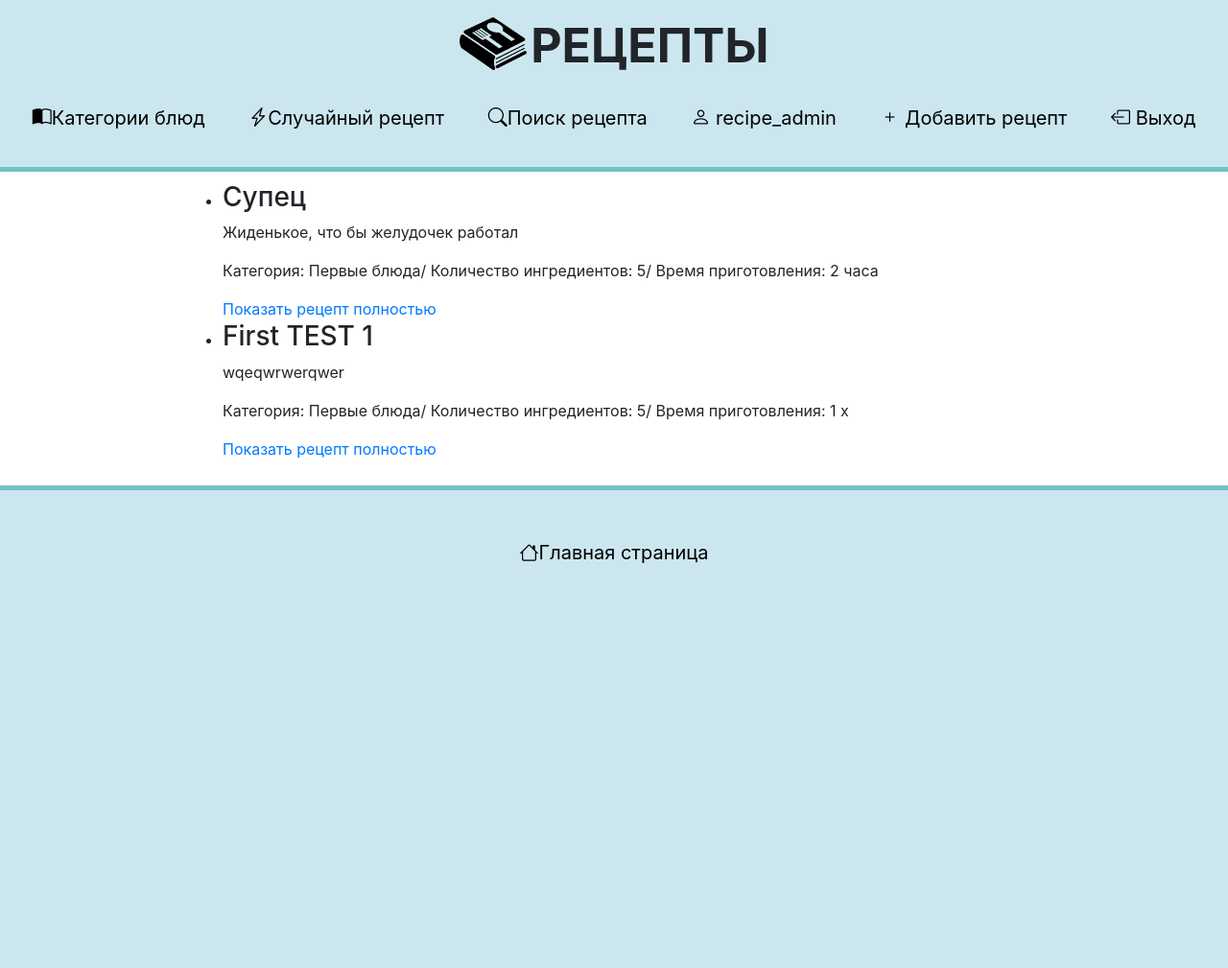
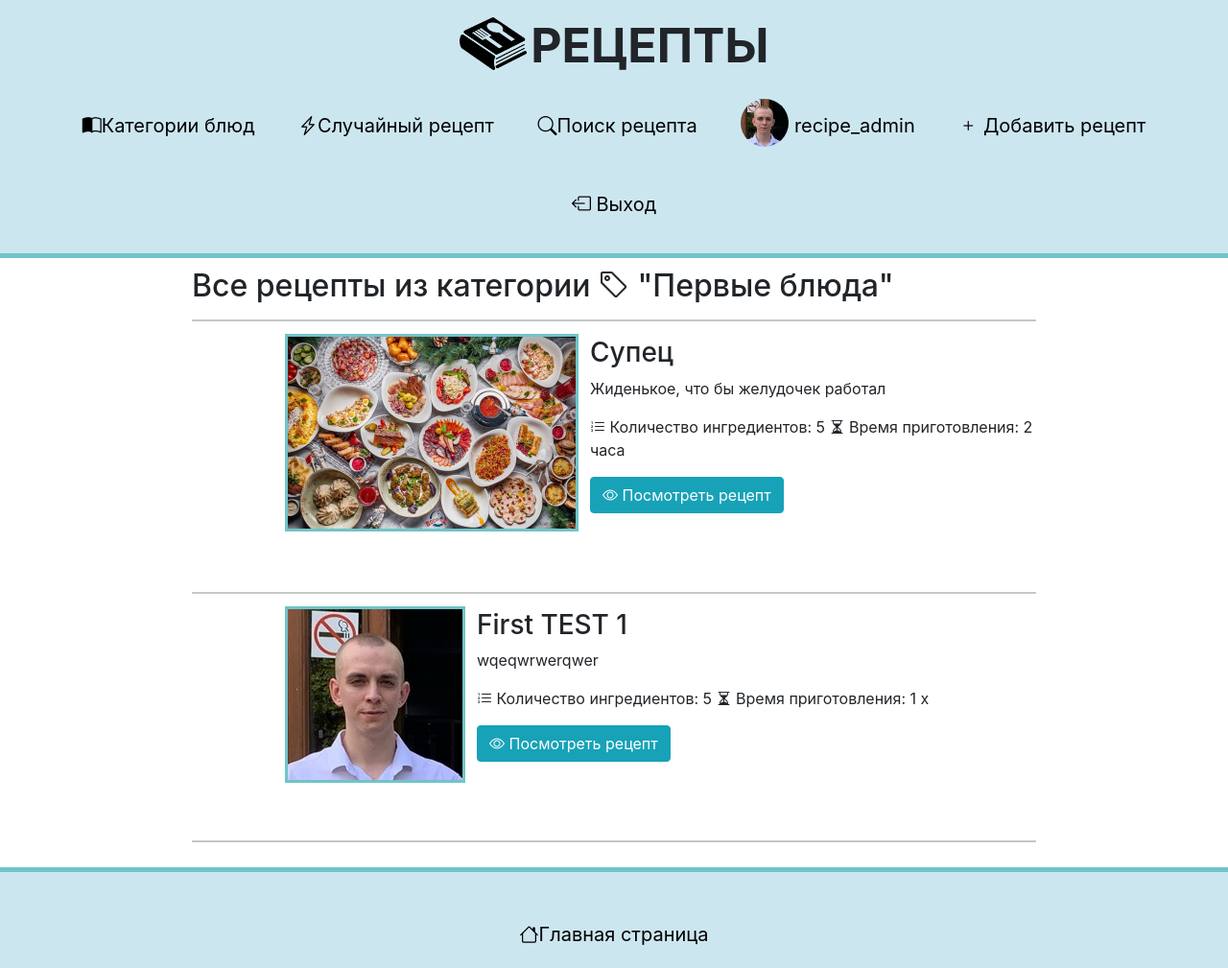
Before and after one commit to GarborSergey/Recipe, a Django app: page /dish_category/1 in a window 1280 px wide. Shown: the whole page at 96% size. Before the commit the page ends 587 px from the top, so only its background shows below. Run offline with Django 4.2, Linux system fonts and the light colour scheme; a user stored in the database is signed in; data comes from the database, SQL or seed files in the repository; both versions use the stored data as it was after the commit; some libraries are stand-ins or nearby versions.

Commit message:
Немного дизайна

```diff
--- a/recipes/forms.py
+++ b/recipes/forms.py
@@ -17,3 +17,4 @@ class CommentForm(forms.ModelForm):
     class Meta:
         model = Comment
         fields = ['text']
+        labels = {'text': 'Прокомментируйте этот рецепт!'}
--- a/recipes/static/recipes/css/main.css
+++ b/recipes/static/recipes/css/main.css
@@ -128,3 +128,36 @@ main .contact {
 main .comment_txt {
     padding-top:100px;
 }
+
+main .new_dish {
+    padding-left:300px;
+    padding-right:300px;
+}
+
+
+header .avatar img {
+    border-radius: 50%;
+    overflow: hidden;
+    width: 50px;
+    height: 50px;
+    object-fit: cover;
+    top: -5px;
+}
+
+main .intro {
+    padding-left: 100px;
+    padding-bottom: 50px;
+}
+
+
+
+.left {
+   float: left;
+
+   max-height: 200px;
+   max-weight: 200px;
+   overflow: hidden;
+   box-shadow: 0px 0px 0px 3px #70c4c7;
+   margin-right: 15px;
+
+}
--- a/recipes/templates/recipes/base.html
+++ b/recipes/templates/recipes/base.html
@@ -22,10 +22,25 @@
 
         <p>
             <a href="{% url 'recipes:dish_categories' %}"><i class="bi bi-book-half"></i>Категории блюд</a>
+
+
             <a href="{% url 'recipes:random_dish' %}"><i class="bi bi-lightning-charge"></i>Случайный рецепт</a>
             <a href="{% url 'recipes:search' %}"><i class="bi bi-search"></i>Поиск рецепта</a>
             {% if user.is_authenticated %}
-                <a href="{% url 'users:change_profile' user.id %}"><i class="bi bi-person"></i> {{ user.username }}</a>
+
+                <a href="{% url 'users:change_profile' user.id %}">
+
+                        <span class="avatar">
+                            {% if user.image %}
+                                <img src="{{ MEDIA_URL }}{{ user.image.url }}">
+                            {% else %}
+                                <img src="{% static 'recipes/img/default_user.png' %}">
+                            {% endif %}
+                        </span>
+
+
+                    {{ user.username }}
+                </a>
                 <a href="{% url 'recipes:new_dish' %}"><i class="bi bi-plus"></i> Добавить рецепт</a>
                 <a href="{% url 'logout' %}"><i class="bi bi-box-arrow-left"></i> Выход</a>
 
--- a/recipes/templates/recipes/dish.html
+++ b/recipes/templates/recipes/dish.html
@@ -1,6 +1,7 @@
 {% extends 'recipes/base.html' %}
 {% block title %}{{ dish.name }}{% endblock title %}
 {% block content %}
+{% load crispy_forms_tags %}
 
     <h2>{{ dish.name }}</h2>
     <p>{{ dish.introduction }}</p>
@@ -13,9 +14,10 @@
     <hr>
     <p>{{ dish.recipe }}</p>
     {% if user.is_authenticated %}
+
     <form action="{% url 'recipes:dish' dish.id %}" method="post" class="form">
         {% csrf_token %}
-        {{ form_comment.as_p }}
+        {{ form_comment|crispy }}
          <button name="add" class="btn btn-info"><i class="bi bi-send-plus"></i> Комментировать</button>
     </form>
     {% endif %}
--- a/recipes/templates/recipes/dishes.html
+++ b/recipes/templates/recipes/dishes.html
@@ -1,16 +1,28 @@
 {% extends 'recipes/base.html' %}
 {% block title %}{{ category }}{% endblock title %}
 {% block content %}
-    <ul>
+<h2>Все рецепты из категории  <i class="bi bi-tag"></i> "{{ category }}"</h2>
+<hr>
+
         {% for dish in dishes %}
-        <li>
-            <h3>{{ dish }}</h3>
-            <p>{{ dish.introduction }}</p>
-            <p>Категория: {{ dish.category }}/ Количество ингредиентов: {{ dish.ingredients_num }}/ Время приготовления: {{ dish.time_cook }}</p>
-            <a href="{% url 'recipes:dish' dish.id %}">Показать рецепт полностью</a>
-        </li>
+                    <div class="intro">
+                        {% if dish.image %}
+                            <img src="{{ MEDIA_URL }}{{ dish.image.url }}" class="left">
+                        {% else %}
+                            {% load static %}
+                            <img src="{% static 'recipes/img/default_dish.jpg' %}" class="left">
+                        {% endif %}
+                        <h3>{{ dish }}</h3>
+                        <p>{{ dish.introduction }}</p>
+                        <p><i class="bi bi-list-ol"></i> Количество ингредиентов: {{ dish.ingredients_num }} <i class="bi bi-hourglass-split"></i> Время приготовления: {{ dish.time_cook }}</p>
+                        <form action="{% url 'recipes:dish' dish.id %}">
+                        <button name="submit" class="btn btn-info"><i class="bi bi-eye"></i> Посмотреть рецепт</button>
+                        </form>
+
+                    </div>
+                    <hr>
         {% empty %}
-        <li>Пока-что ни одного блюда не добавлено в эту категорию.</li>
+            <li>Пока-что ни одного блюда не добавлено в эту категорию.</li>
         {% endfor %}
-    </ul>
+
 {% endblock content %}
--- a/recipes/templates/recipes/search_form.html
+++ b/recipes/templates/recipes/search_form.html
@@ -14,8 +14,7 @@
     <form action="" method="get">
 
         <input type="text" name='q'>
-        <input type="submit" value="поиск">
-        <i class="bi bi-search"></i>
+        <button name="submit" class="btn btn-info"> <i class="bi bi-search"></i> Поиск</button>
     </form>
     </center>
 {% endblock content %}
--- a/recipes/views.py
+++ b/recipes/views.py
@@ -9,12 +9,16 @@ from recipe import settings
 from django.contrib.auth.decorators import login_required
 import random
 
+
 def ingredients_num(ingredients_field):
     lst_ing = ingredients_field.split('\n')
     return len(lst_ing)
 
+
 def home(request):
-    return render(request, 'recipes/home.html')
+    dish_categories = DishCategory.objects.all()
+    context = {'dish_categories': dish_categories}
+    return render(request, 'recipes/home.html', context)
 
 
 def dish_categories(request):
@@ -67,7 +71,9 @@ def search(request):
             dishes = Dish.objects.filter(name__icontains=q)
             context = {'dishes': dishes, 'query': q}
             return render(request, 'recipes/result_form.html', context)
+
     return render(request, 'recipes/search_form.html', {'errors': errors})
+
 
 @login_required
 def new_dish(request):
@@ -111,24 +117,6 @@ def contact(request):
             form = ContactForm()
     return render(request, 'recipes/contact_form.html', {'form': form})
 
-# def random_dish(request):
-#     """Случайный рецепт"""
-#     all_dish = Dish.objects.all()
-#     dish = random.choice(all_dish)
-#     comments = Comment.objects.filter(dish=dish.id)
-#     if request.method != 'POST':
-#         form_comment = CommentForm()
-#     else:
-#         form_comment = CommentForm(request.POST)
-#         if form_comment.is_valid():
-#             comment = form_comment.save(commit=False)
-#             comment.user = request.user
-#             comment.dish = dish
-#             comment.save()
-#             context = {'dish': dish, 'form_comment': form_comment, 'comments': comments}
-#             return render(request, 'recipes/dish.html', context)
-#     context = {'dish': dish, 'form_comment': form_comment, 'comments': comments}
-#     return render(request, 'recipes/dish.html', context)
 
 def random_dish(request):
     """Случайный рецепт"""
@@ -137,6 +125,7 @@ def random_dish(request):
     url = f"recipes:dish"
     return redirect(url, dish.id)
 
+
 def delete_comment(request, comment_id):
     comment = Comment.objects.get(id=comment_id)
     comment.delete()
--- a/users/templates/users/change_form.html
+++ b/users/templates/users/change_form.html
@@ -2,6 +2,7 @@
 {% block title %}change{% endblock title %}
 
 {% block content %}
+{% load crispy_forms_tags %}
 {{ user.username }}
 {% if user.image %}
     <span class="avatar">
@@ -15,7 +16,7 @@
 {% endif %}
 <form method="post" action="{% url 'users:change_profile' user.id  %}" class="form" enctype="multipart/form-data">
       {% csrf_token %}
-      {{ form.as_p }}
+      {{ form|crispy  }}
     <button name="submit" class="btn btn-info">Сохранить изменения</button>
     <input type="hidden" name="next" value="{% url 'recipes:home' %}" />
 
```
Also changed, not shown: recipes/templates/recipes/new_dish.html (+5 -2 lines), recipes/templates/recipes/result_form.html (+18 -8 lines), users/templates/registration/login.html (+5 -2 lines), users/templates/registration/signup.html (+5 -2 lines), db.sqlite3, media/images/recipes/EDqduvtUTaE.jpg (added), media/images/users/AM7yiAwhKkw.jpg (added), media/images/users/EDqduvtUTaE_pNAqeuI.jpg (added), media/images/users/b2882ea3.jpg (added), recipes/static/recipes/img/default_dish.jpg (added).
